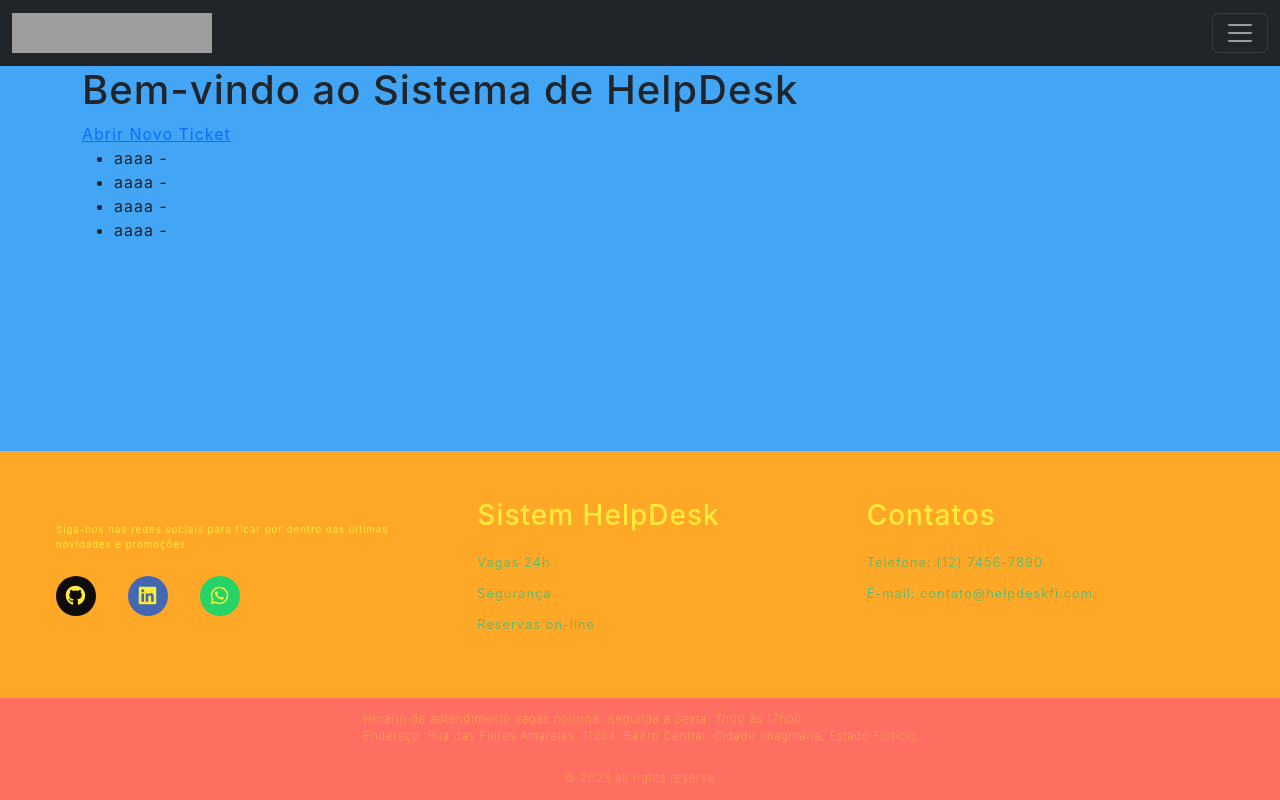
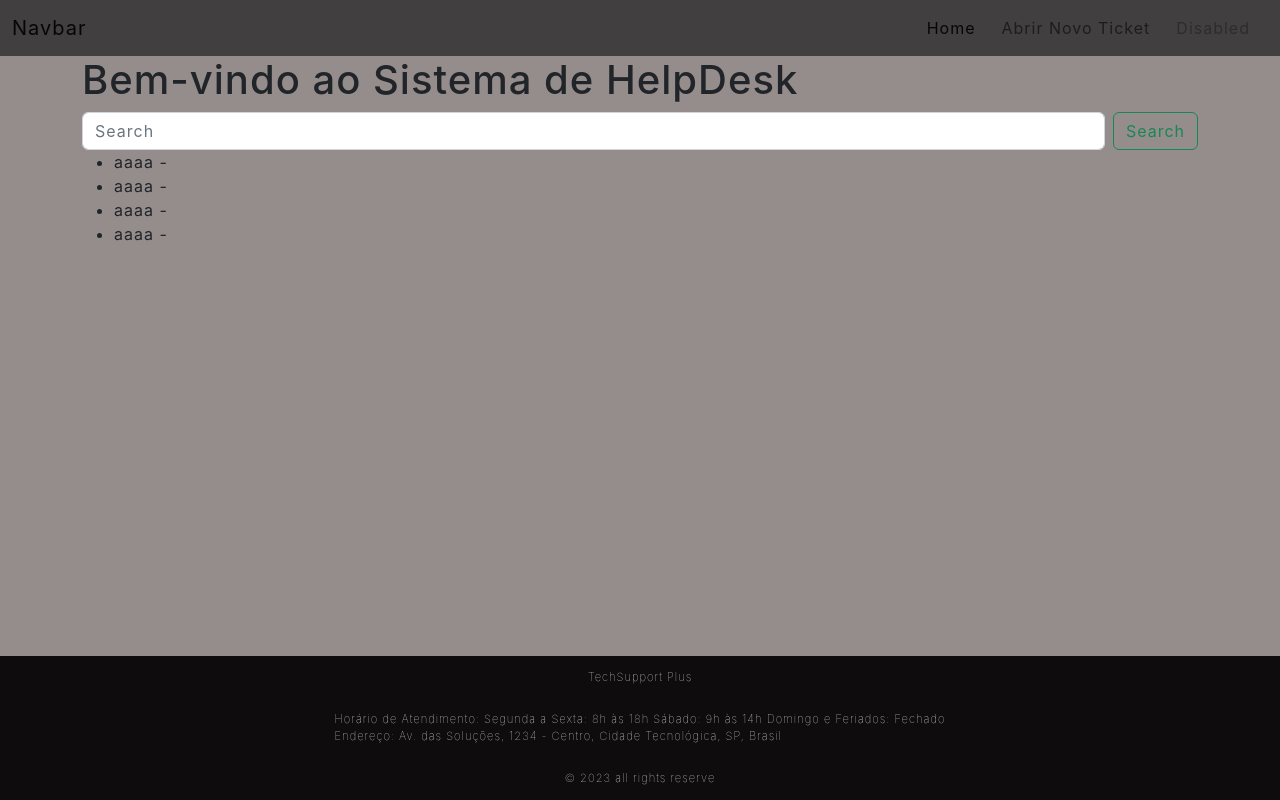
Before and after one commit to Djonatan01/helpDesk, a Flask app: page / in a window 1280 px wide. Run offline with Flask 3, Linux system fonts and the light colour scheme; grey boxes are pictures that could not be loaded.

Commit message:
Ajuste nas paginas html removendo as informações do autopark

```diff
--- a/Public/style.css
+++ b/Public/style.css
@@ -1,9 +1,26 @@
 :root {
-  --color-neutral-0: #FF6F61;    /* Vermelho Coral */
-  --color-neutral-10: #FFA726;   /* Laranja Suave */
-  --color-neutral-30: #66BB6A;   /* Verde Menta */
-  --color-neutral-40: #FFEB3B;   /* Amarelo Limão */
-  --color-neutral-50: #42A5F5;   /* Azul Claro */
+  --color-neutral-0: #0e0c0c;
+  --color-neutral-10: #2e2c2c;
+  --color-neutral-20: #413f3f;
+  --color-neutral-30: #a8a29e;
+  --color-neutral-40: #fcf8f8;
+  --color-neutral-50: #958c8c;
+}
+
+/* Este CSS deve ser colocado dentro da tag <style> no cabeçalho do seu documento HTML ou em um arquivo CSS externo */
+nav ul {
+  list-style-type: none;
+  margin: 0;
+  padding: 0;
+}
+
+nav ul li {
+  display: inline; /* Isso faz com que os itens fiquem lado a lado */
+  margin-right: 10px; /* Espaçamento entre os itens */
+}
+#nav_content {
+  background-color: var(--color-neutral-20);
+
 }
 
 * {
@@ -40,7 +57,7 @@ footer {
   background-color: var(--color-neutral-10);
   display: grid;
   grid-template-columns: repeat(3, 1fr);
-  padding: 3rem 3.5rem;
+  padding: 1rem 2rem;
 }
 
 #footer_contacts h1 {
@@ -119,7 +136,7 @@ footer {
   display: flex;
   align-items: center;
   background-color: var(--color-neutral-0);
-  border-radius: 4px;
+  border-radius: 2px;
 }
 
 #input_group input {
@@ -172,7 +189,7 @@ footer {
 @media screen and (max-width:426px) {
   #footer_content {
     grid-template-columns: repeat(2, 1fr);
-    padding: 3rem 2rem;
+    padding: 2rem 2rem;
   }
 }
 
--- a/Templates/base.html
+++ b/Templates/base.html
@@ -19,6 +19,9 @@
      integrity="sha512-z3gLpd7yknf1YoNbCzqRKc4qyor8gaKU1qmn+CShxbuBusANI9QpRohGBreCFkKxLhei6S9CQXFEbbKuqLg0DA=="
      crossorigin="anonymous" referrerpolicy="no-referrer" />
 
+     <script src="https://cdn.jsdelivr.net/npm/@popperjs/core@2.11.8/dist/umd/popper.min.js" integrity="sha384-I7E8VVD/ismYTF4hNIPjVp/Zjvgyol6VFvRkX/vR+Vc4jQkC+hVqc2pM8ODewa9r" crossorigin="anonymous"></script>
+<script src="https://cdn.jsdelivr.net/npm/bootstrap@5.3.3/dist/js/bootstrap.min.js" integrity="sha384-0pUGZvbkm6XF6gxjEnlmuGrJXVbNuzT9qBBavbLwCsOGabYfZo0T0to5eqruptLy" crossorigin="anonymous"></script>
+
  <!-- Link para o arquivo de estilo personalizado -->
  <link rel="stylesheet" href="{{url_for('static', filename='style.css')}}">
 </head>
@@ -27,7 +30,7 @@
 <body>
  <!-- Inclusão do cabeçalho do site -->
  <header>
-     {% include 'top.html' %}
+     {% include 'nav.html' %}
  </header>
 
  <!-- Início da seção principal do site -->
@@ -45,6 +48,7 @@
      {% include 'footer.html' %}
  </footer>
 
+
 </body>
 
 <!-- Fim do documento HTML -->
--- a/Templates/footer.html
+++ b/Templates/footer.html
@@ -1,49 +1,11 @@
-  <div id="footer_content">
-      <div id="footer_contacts">
-          <img src="">
-          <p>Siga-nos nas redes sociais para ficar por dentro das últimas novidades e promoções</p>
+<div id="footer_copyright"> TechSupport Plus </div>
+  <div id="footer_endereco">
+    Horário de Atendimento:
+    Segunda a Sexta: 8h às 18h
+    Sábado: 9h às 14h
+    Domingo e Feriados: Fechado
+    <br>
+    Endereço: Av. das Soluções, 1234 - Centro, Cidade Tecnológica, SP, Brasil
+  </div>
 
-          <div id="footer_social_media">
-              <a href="#" class="footer-link" id="github">
-                <i class="fa-brands fa-github"></i>
-              </a>
-              <a href="#" class="footer-link" id="linkedin">
-                <i class="fa-brands fa-linkedin"></i>
-              </a>
-              <a href="#" class="footer-link" id="whatsapp">
-                <i class="fa-brands fa-whatsapp"></i>
-              </a>
-          </div>
-      </div>
-          <ul class="footer-list">
-            <li>              <h3>Sistem HelpDesk</h3>            </li>
-            <li> <a href="#" class="footer-link">Vagas 24h</a>      </li>
-            <li>
-              <a href="#" class="footer-link">Segurança</a>
-            </li>
-            <li>
-              <a href="#" class="footer-link">Reservas on-line</a>
-            </li>
-          </ul>
-
-          <ul class="footer-list">
-            <li>
-              <h3>Contatos</h3>
-            </li>
-            <li>
-              <a class="footer-link">Telefone: (12) 7456-7890</a>
-            </li>
-            <li>
-              <a href="#" class="footer-link">E-mail: contato@helpdeskfi.com</a>
-            </li>
-            <li>
-              <a href="#" class="footer-link"></a>
-            </li>
-          </ul>
-  </div>
-  <div id="footer_endereco">
-    Horário de antendimento vagas noturna. Segunda a Sexta: 7h00 às 17h00
-    <br>
-    Endereço: Rua das Flores Amarelas, 11234, Bairro Central, Cidade Imaginária, Estado Fictício
-  </div>
   <div id="footer_copyright"> &#169 2023 all rights reserve </div>
--- a/Templates/index.html
+++ b/Templates/index.html
@@ -1,7 +1,11 @@
 {% extends 'base.html' %}
 {% block conteudo %}
     <h1>Bem-vindo ao Sistema de HelpDesk</h1>
-    <a href="{{ url_for('router.tk.new_ticket') }}">Abrir Novo Ticket</a>
+
+    <form class="d-flex" role="search">
+        <input class="form-control me-2" type="search" placeholder="Search" aria-label="Search">
+        <button class="btn btn-outline-success" type="submit">Search</button>
+      </form>
     <ul>
         {% for ticket in tickets %}
             <li>{{ ticket.title }} - {{ ticket.status }}</li>
--- /dev/null
+++ b/Templates/nav.html
@@ -0,0 +1,14 @@
+<nav class="navbar navbar-expand-lg bg-body-tertiary" id="nav_content">
+    <div class="container-fluid" id="nav_content">
+      <a class="navbar-brand" href="#">Navbar</a>
+        <div>
+            <ul class="navbar-nav me-auto mb-2 mb-lg-0">
+            <li class="nav-item">
+                <a class="nav-link active" aria-current="page" href="{{ url_for('router.home.index')}}">Home</a>
+            </li>
+            <li class="nav-item"><a class="nav-link" href="{{ url_for('router.tk.new_ticket') }}">Abrir Novo Ticket</a></li>
+            <li class="nav-item"> <a class="nav-link disabled">Disabled</a> </li>
+            </ul>
+        </div>
+    </div>
+  </nav>
--- a/Templates/top.html
+++ /dev/null
@@ -1,37 +0,0 @@
-<div id="containers">
-    <nav class="navbar navbar-dark bg-dark">
-        <div class="container-fluid">
-            <a class="navbar-brand" href="{{url_for('router.home.index')}}">
-                <img src="{{url_for('static', filename='Images/LogoNavi.png')}}" alt="Logo" class="logo">
-            </a>
-            <div class="ms-auto">
-
-            </div>
-            <button class="navbar-toggler" type="button" data-bs-toggle="collapse" data-bs-target="#navbarNav" aria-controls="navbarNav" aria-expanded="false" aria-label="Toggle navigation">
-                <span class="navbar-toggler-icon"></span>
-            </button>
-            <div class="collapse navbar-collapse" id="navbarNav">
-                <ul class="navbar-nav text-end">
-                    <li class="nav-item">
-                        <a class="nav-link" href="{{url_for('router.home.index')}}">Home</a>
-                    </li>
-                    <li class="nav-item">
-                        <a class="nav-link" href="">Reservas de vagas</a>
-                    </li>
-                    <li class="nav-item">
-                        <a class="nav-link" href="{{url_for('router.home.index')}}">Registros de usuárioas</a>
-                    </li>
-                    <li class="nav-item">
-                        <a class="nav-link" href="{{url_for('router.home.index')}}">Usuários cadastrados</a>
-                    </li>
-                    <li class="nav-item">
-                        <a class="nav-link" href="{{url_for('router.home.index')}}">Cadastro de Cartão RFID</a>
-                    </li>
-                    <li class="nav-item">
-                        <a class="nav-link" href="{{url_for('router.home.index')}}">Sobre Nós</a>
-                    </li>
-                </ul>
-            </div>
-        </div>
-    </nav>
-</div>
```
Also changed, not shown: Public/style copy.css (+5 -6 lines), Templates/new_ticket.html (+4 -10 lines), README.md.
